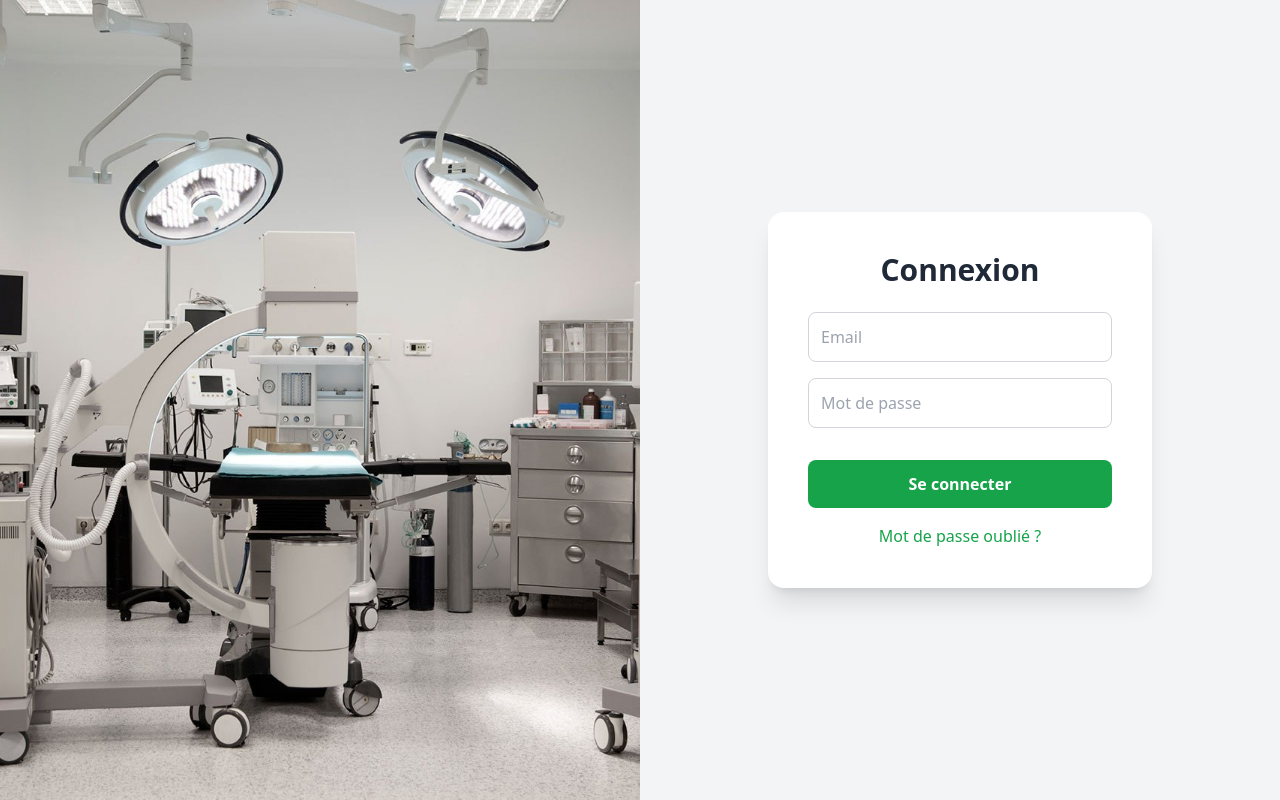
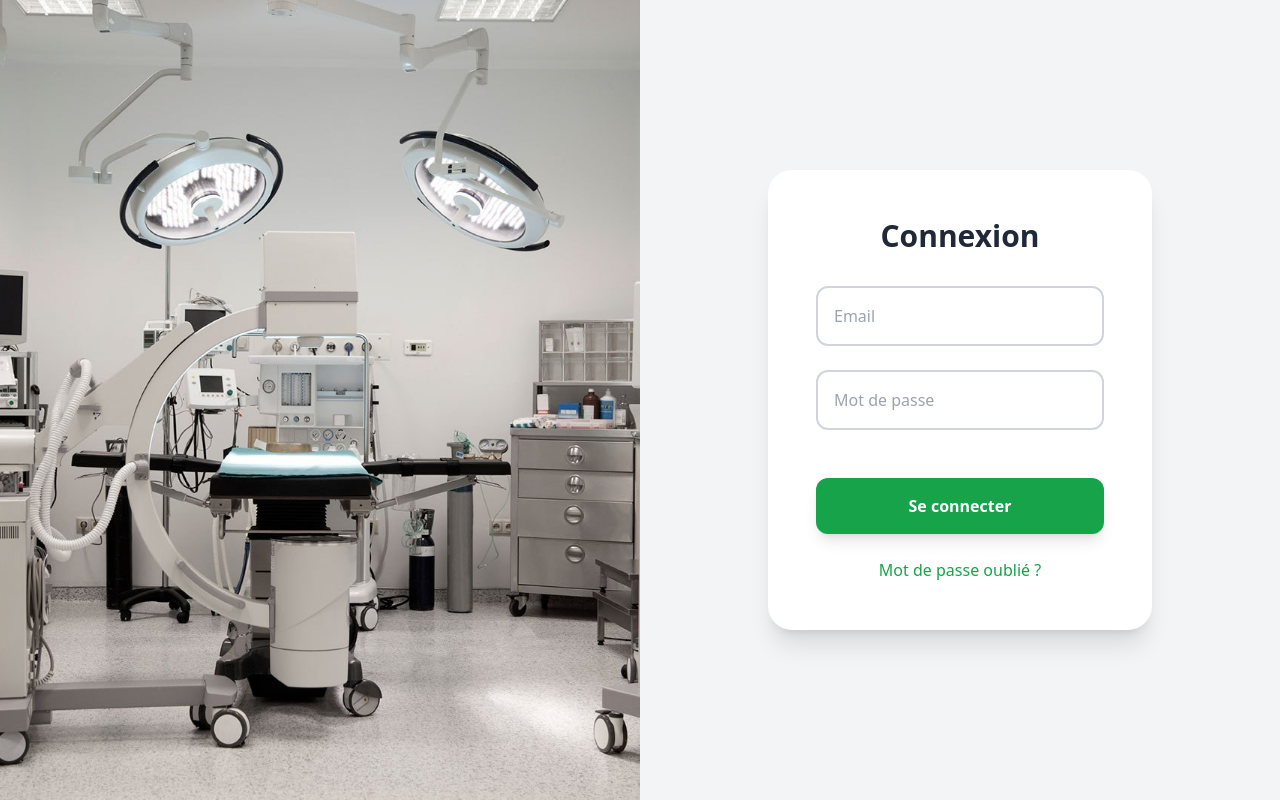
Before and after one commit to meissen54/maintenance_predictive, a React (Vite) app in the folder frontend/: page /login in a window 1280 px wide. Built offline with nearby package versions, Linux system fonts and the light colour scheme.

Commit message:
Ajout de la deuxiéme  version de la page login

```diff
--- a/frontend/src/components/Login.jsx
+++ b/frontend/src/components/Login.jsx
@@ -1,4 +1,5 @@
 import { Link } from "react-router-dom";
+import { motion } from "framer-motion";  // Importation de motion
 import COVER_IMAGE from "/src/assets/medical-equipment-dealer.jpg";
 import "../index.css";
 
@@ -12,36 +13,41 @@ const Login = () => {
 
       {/* Partie droite avec le formulaire */}
       <div className="w-1/2 flex justify-center items-center bg-gray-100">
-        <div className="bg-white p-10 rounded-2xl shadow-xl w-96">
-          <h2 className="text-3xl font-bold text-gray-800 text-center mb-6">Connexion</h2>
+        <div className="bg-white p-12 rounded-3xl shadow-xl w-96">
+          <h2 className="text-3xl font-bold text-gray-800 text-center mb-8">Connexion</h2>
 
           <form>
             {/* Champ Email */}
-            <div className="mb-4">
+            <div className="mb-6">
               <input
                 type="email"
                 placeholder="Email"
-                className="w-full p-3 border border-gray-300 rounded-lg focus:outline-none focus:ring-2 focus:ring-green-500"
+                className="w-full p-4 border-2 border-gray-300 rounded-xl focus:outline-none focus:ring-2 focus:ring-green-500 transition-all duration-300 hover:border-green-500"
               />
             </div>
 
             {/* Champ Mot de passe */}
-            <div className="mb-4">
+            <div className="mb-6">
               <input
                 type="password"
                 placeholder="Mot de passe"
-                className="w-full p-3 border border-gray-300 rounded-lg focus:outline-none focus:ring-2 focus:ring-green-500"
+                className="w-full p-4 border-2 border-gray-300 rounded-xl focus:outline-none focus:ring-2 focus:ring-green-500 transition-all duration-300 hover:border-green-500"
               />
             </div>
 
-            {/* Bouton Connexion */}
-            <button className="w-full mt-4 bg-green-600 text-white p-3 rounded-lg hover:bg-green-700 transition font-semibold">
+            {/* Bouton Connexion avec motion */}
+            <motion.button
+              className="w-full mt-6 bg-green-600 text-white p-4 rounded-xl hover:bg-green-700 transition-all duration-300 font-semibold shadow-lg"
+              whileHover={{ scale: 1.05 }} // Animation sur hover
+              whileTap={{ scale: 0.95 }} // Animation sur click
+              transition={{ type: "spring", stiffness: 300, damping: 15 }} // Rendre l'animation plus rapide
+            >
               Se connecter
-            </button>
+            </motion.button>
           </form>
 
           {/* Lien Mot de passe oublié */}
-          <p className="text-center text-gray-500 mt-4">
+          <p className="text-center text-gray-500 mt-6">
             <Link to="/reset-password" className="text-green-600 hover:underline">
               Mot de passe oublié ?
             </Link>
```
